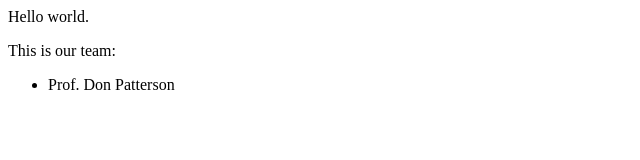
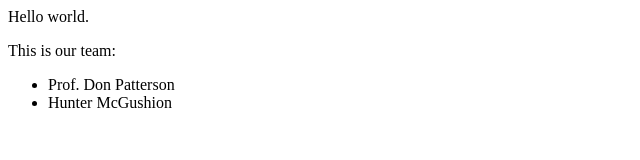
Before and after one commit to kg6zvp/tenthousand, a plain HTML site: page html/index.html in a window 1280 px wide. Shown: the whole page, without its empty margins (0-640 px from the left). Drawn offline with Linux system fonts and the light colour scheme.

Commit message:
Hunter's Branch

```diff
--- a/html/index.html
+++ b/html/index.html
@@ -4,6 +4,7 @@
     <p> This is our team: </p>
     <ul>
       <li> Prof. Don Patterson </li>
+      <li> Hunter McGushion </li>
     </ul>
   </body>
 </html>
```
